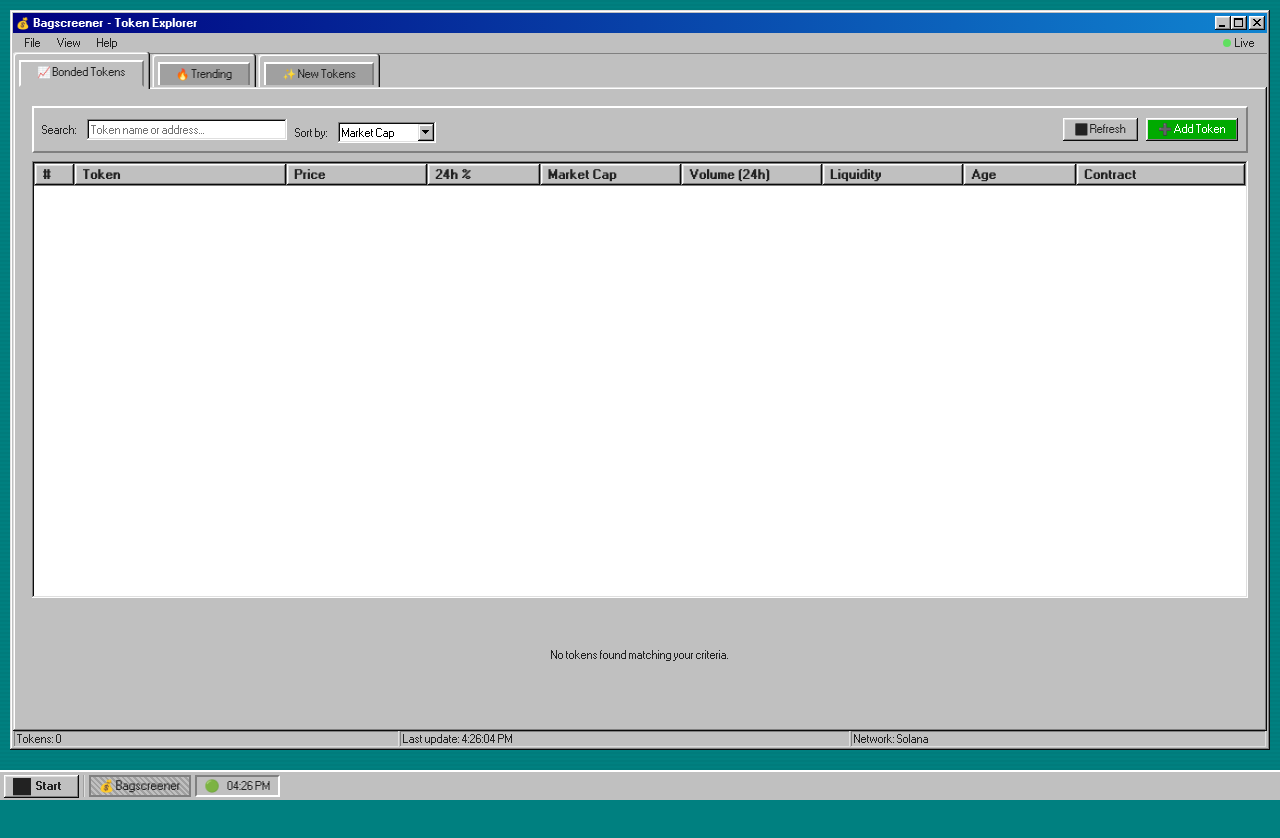
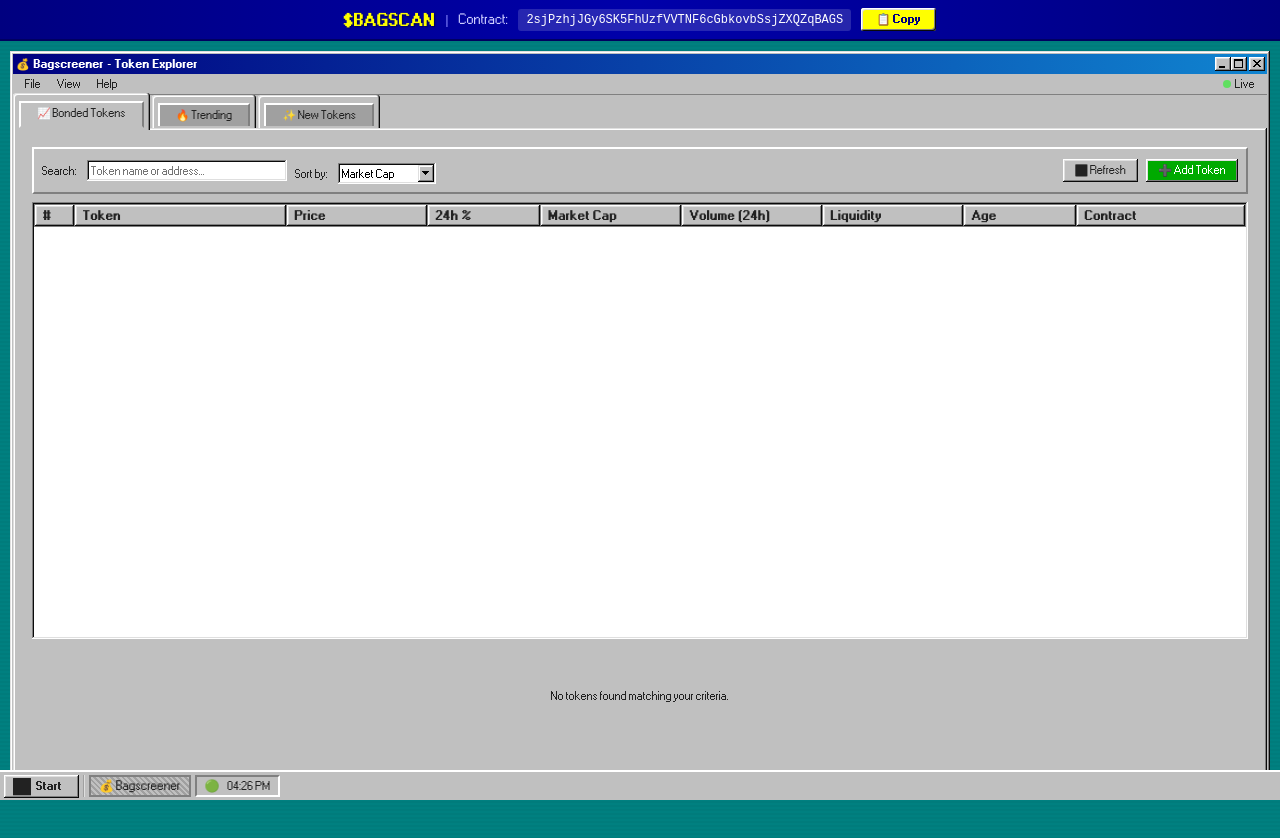
Before and after one commit to bagsmaxi/BagscoinLauncpad, a website: page index.html in a window 1280 px wide. Before the commit the page ends 800 px from the top, so only its background shows below. Drawn offline with nearby package versions, Linux system fonts and the light colour scheme; no server answers.

Commit message:
Add BAGSCAN ticker banner with copy contract

```diff
--- a/app.js
+++ b/app.js
@@ -157,6 +157,18 @@ const App = {
             if (wallet) {
                 this.copyToClipboard(wallet, document.getElementById('copyCreatorWallet'));
             }
+        });
+
+        // Copy ticker contract button
+        document.getElementById('copyTickerContract').addEventListener('click', () => {
+            const contract = document.getElementById('tickerContract').textContent;
+            this.copyToClipboard(contract, document.getElementById('copyTickerContract'));
+        });
+
+        // Also allow clicking on the contract code itself to copy
+        document.getElementById('tickerContract').addEventListener('click', () => {
+            const contract = document.getElementById('tickerContract').textContent;
+            this.copyToClipboard(contract, document.getElementById('copyTickerContract'));
         });
 
         // Chart timeframe tabs
--- a/index.html
+++ b/index.html
@@ -8,6 +8,17 @@
     <link rel="stylesheet" href="styles.css">
 </head>
 <body>
+    <!-- Ticker Banner -->
+    <div class="ticker-banner">
+        <div class="ticker-content">
+            <span class="ticker-symbol">$BAGSCAN</span>
+            <span class="ticker-separator">|</span>
+            <span class="ticker-label">Contract:</span>
+            <code class="ticker-contract" id="tickerContract">2sjPzhjJGy6SK5FhUzfVVTNF6cGbkovbSsjZXQZqBAGS</code>
+            <button class="ticker-copy-btn" id="copyTickerContract" title="Copy Contract">📋 Copy</button>
+        </div>
+    </div>
+
     <div class="desktop">
         <!-- Main Window -->
         <div class="window main-window" id="mainWindow">
--- a/styles.css
+++ b/styles.css
@@ -5,6 +5,80 @@
 /* Reset and Base */
 * {
     box-sizing: border-box;
+}
+
+/* ========================================
+   TICKER BANNER
+   ======================================== */
+
+.ticker-banner {
+    background: linear-gradient(90deg, #000080, #0000aa, #000080);
+    color: white;
+    padding: 8px 16px;
+    text-align: center;
+    font-size: 13px;
+    border-bottom: 2px solid #000060;
+    position: sticky;
+    top: 0;
+    z-index: 1000;
+}
+
+.ticker-content {
+    display: flex;
+    align-items: center;
+    justify-content: center;
+    gap: 10px;
+    flex-wrap: wrap;
+}
+
+.ticker-symbol {
+    font-weight: bold;
+    font-size: 16px;
+    color: #ffff00;
+    text-shadow: 1px 1px 2px rgba(0,0,0,0.5);
+}
+
+.ticker-separator {
+    color: #8888ff;
+}
+
+.ticker-label {
+    color: #ccccff;
+}
+
+.ticker-contract {
+    background: rgba(255,255,255,0.15);
+    padding: 4px 8px;
+    border-radius: 3px;
+    font-family: monospace;
+    font-size: 12px;
+    color: #ffffff;
+    user-select: all;
+    cursor: pointer;
+}
+
+.ticker-contract:hover {
+    background: rgba(255,255,255,0.25);
+}
+
+.ticker-copy-btn {
+    background: #ffff00;
+    color: #000080;
+    border: none;
+    padding: 4px 10px;
+    font-size: 11px;
+    font-weight: bold;
+    cursor: pointer;
+    border-radius: 3px;
+}
+
+.ticker-copy-btn:hover {
+    background: #ffff66;
+}
+
+.ticker-copy-btn.copied {
+    background: #00ff00;
+    color: #006600;
 }
 
 body {
```
